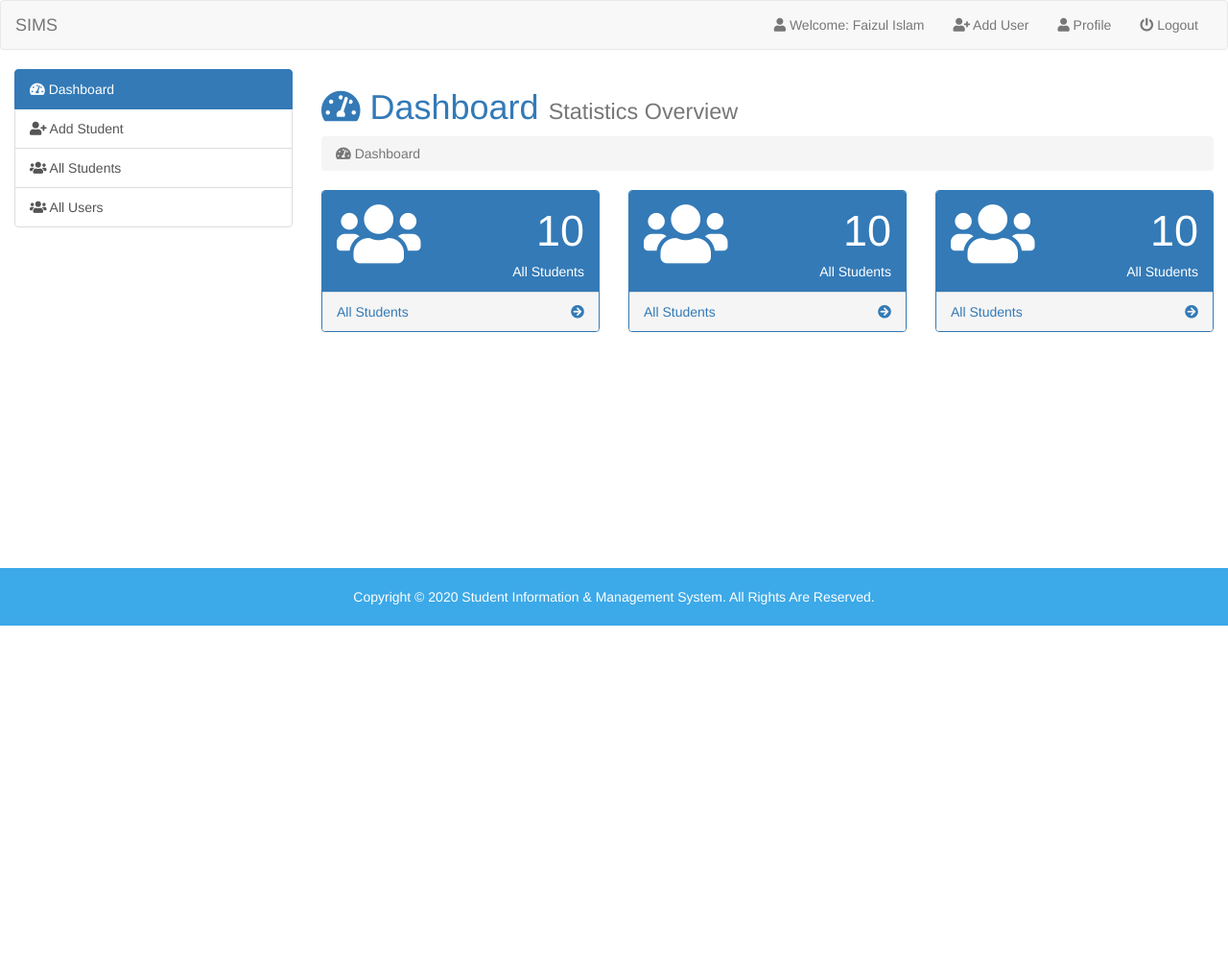
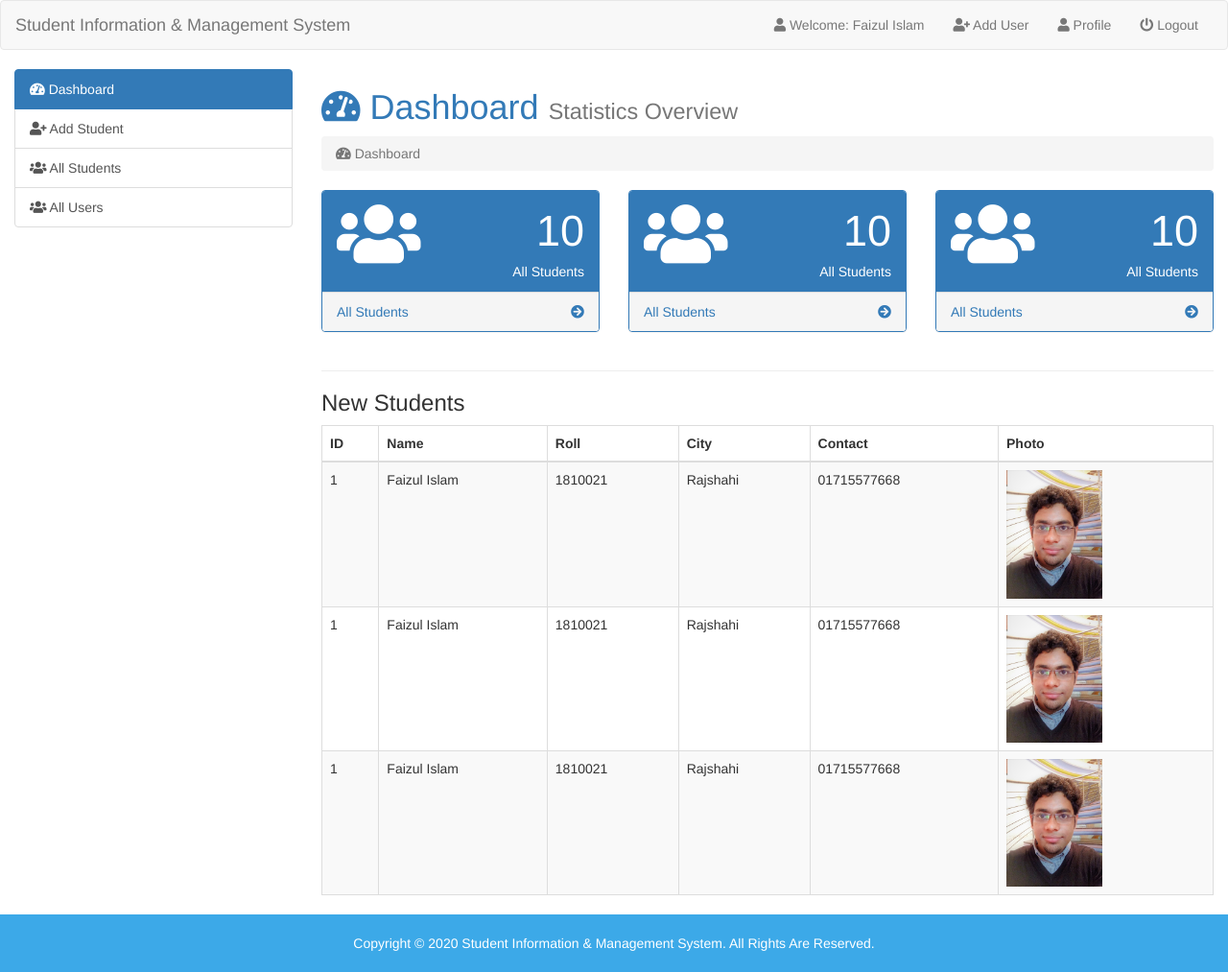
Before and after one commit to faizulislamfair/SIMS, a PHP site: page /admin/index.php in a window 1280 px wide. Shown: the whole page at 96% size. Before the commit the page ends 652 px from the top, so only its background shows below. Run offline with PHP 8.4, Linux system fonts and the light colour scheme; the visitor is signed in with stand-in values (Sample User, id 1).

Commit message:
So dark the con of man

```diff
--- a/admin/index.php
+++ b/admin/index.php
@@ -50,7 +50,7 @@
 									<div class="container-fluid">
 										<!-- Brand and toggle get grouped for better mobile display -->
 										<div class="navbar-header">
-											<a class="navbar-brand" href="index.php">SIMS</a>
+											<a class="navbar-brand" href="index.php">Student Information & Management System</a>
 										</div>
 										<!-- Collect the nav links, forms, and other content for toggling -->
 										<div class="collapse navbar-collapse" id="bs-example-navbar-collapse-1">
@@ -191,6 +191,54 @@
 														</div>
 													</div>
 												</div>
+
+                                               <hr>
+
+											   <h3>New Students</h3>
+
+											   <div class="table-responsive">
+
+											   <table class="table table-hover table-bordered table-striped">
+											      <thead>
+												     <tr>
+													 <th>ID</th>
+													 <th>Name</th>
+													 <th>Roll</th>
+													 <th>City</th>
+													 <th>Contact</th>
+													 <th>Photo</th>
+													 </tr>
+												  </thead>
+												  <tbody>
+												    <tr>
+												       <td>1</td>
+													   <td>Faizul Islam</td>
+													   <td>1810021</td>
+													   <td>Rajshahi</td>
+													   <td>01715577668</td>
+													   <td><img style="width: 100px;" src="images/faizulece18.jpg" alt=""></td>
+												    </tr>
+													<tr>
+												       <td>1</td>
+													   <td>Faizul Islam</td>
+													   <td>1810021</td>
+													   <td>Rajshahi</td>
+													   <td>01715577668</td>
+													   <td><img style="width: 100px;" src="images/faizulece18.jpg" alt=""></td>
+												    </tr>
+													<tr>
+												       <td>1</td>
+													   <td>Faizul Islam</td>
+													   <td>1810021</td>
+													   <td>Rajshahi</td>
+													   <td>01715577668</td>
+													   <td><img style="width: 100px;" src="images/faizulece18.jpg" alt=""></td>
+												    </tr>
+												  </tbody>
+											   </table>
+
+											  </div>
+
 											</div>
 										</div>
 									</div>
@@ -199,7 +247,7 @@
 
 								<footer class="footer-area">
 									<p>Copyright &COPY; 2020 Student Information & Management System. All Rights Are Reserved.</p>
-                </footer>
+                               </footer>
 
 
 							</body>
```
